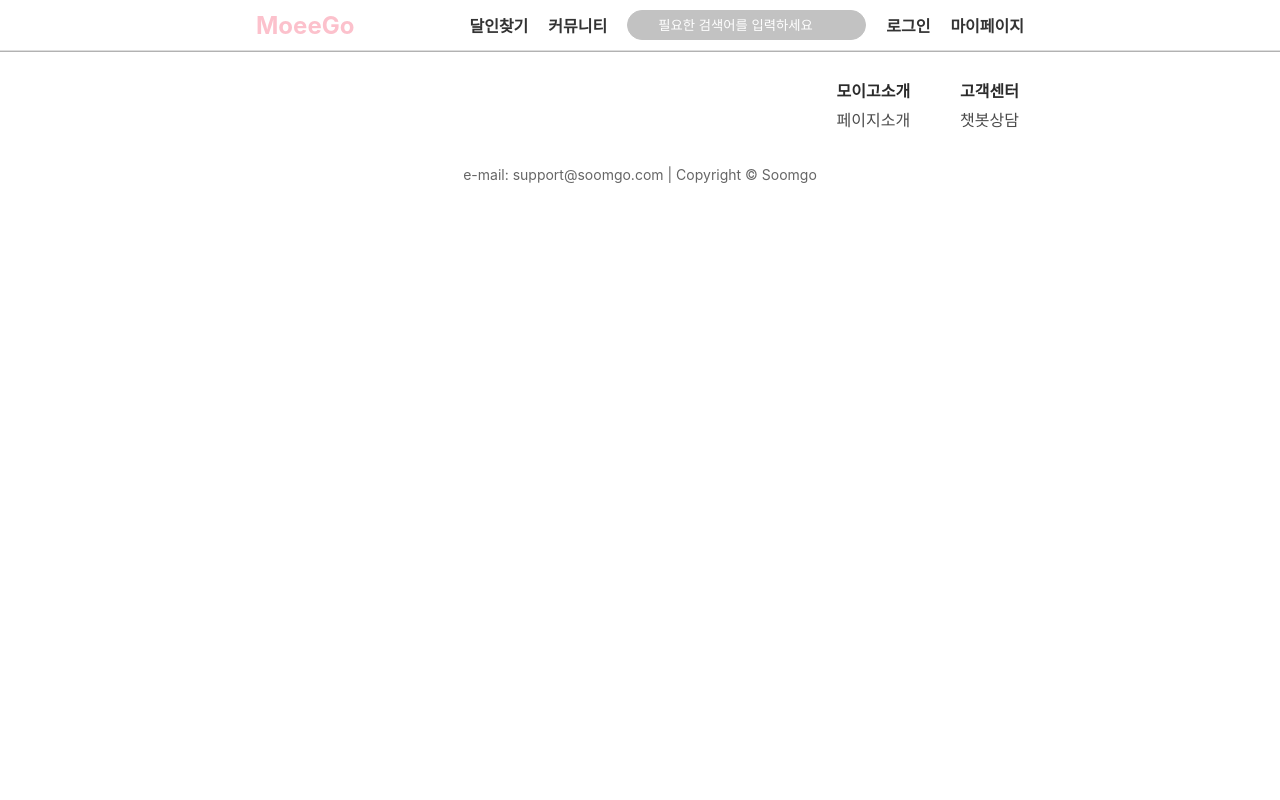
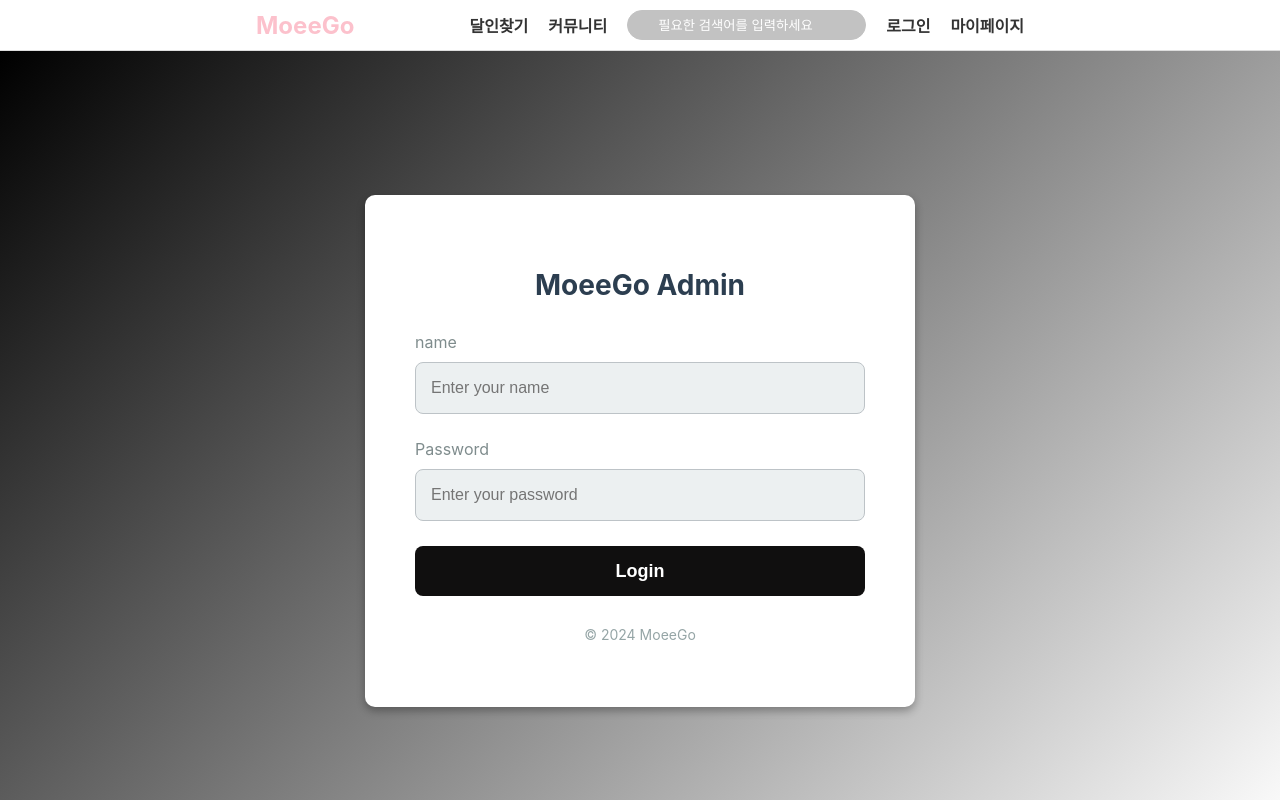
Before and after one commit to jaeheoon/moeego_client, a React (Vite) app: page /admin/Login in a window 1280 px wide. Shown: the top 800 px of the page. Built offline with nearby package versions, Linux system fonts and the light colour scheme.

Commit message:
[FE] Feat: 관리자 로그인 페이지 구현 (#48)

```diff
--- a/src/App.jsx
+++ b/src/App.jsx
@@ -50,6 +50,7 @@
 import EventUpdate from "./components/admin/EventUpdate.jsx";
 import ProReview from "./components/Pro/ProReview.jsx";
 import ProInfo from "./components/Pro/ProInfo.jsx";
+import AdminLogin from "./components/admin/AdminLogin.jsx";
 
 
 const App = () => {
@@ -117,7 +118,7 @@
             <Route path="/admin/EventList" element={<EventList />} />
             <Route path="/admin/EventWrite" element={<EventWrite />} />
             <Route path="/admin/EventUpdate" element={<EventUpdate />} />
-
+            <Route path="/admin/Login" element={<AdminLogin />}/>
 
             <Route path="/ProRequest" element={<ProRequest />} />
 
--- /dev/null
+++ b/src/components/admin/AdminLogin.jsx
@@ -0,0 +1,34 @@
+import React from 'react';
+import '../../css/admin/AdminLogin.css';
+
+const AdminLogin = () => {
+    return (
+        <div className="adminLogin-container">
+            <div className="adminLogin-wrapper">
+                <h2>MoeeGo Admin</h2>
+                <form className="adminLogin-form">
+                    <div className="adminLogin-form-group">
+                        <label>name</label>
+                        <input
+                            type="text"
+                            placeholder="Enter your name"
+                            className="adminLogin-input"
+                        />
+                    </div>
+                    <div className="adminLogin-form-group">
+                        <label>Password</label>
+                        <input
+                            type="password"
+                            placeholder="Enter your password"
+                            className="adminLogin-input"
+                        />
+                    </div>
+                    <button type="submit" className="adminLogin-login-btn">Login</button>
+                </form>
+                <p className="adminLogin-footer">© 2024 MoeeGo</p>
+            </div>
+        </div>
+    );
+};
+
+export default AdminLogin;
--- /dev/null
+++ b/src/css/admin/AdminLogin.css
@@ -0,0 +1,82 @@
+.adminLogin-container {
+    height: 100vh;
+    display: flex;
+    justify-content: center;
+    align-items: center;
+    background: linear-gradient(135deg, #000000, #ffffff);
+}
+
+.adminLogin-wrapper {
+    background: white;
+    border-radius: 10px;
+    box-shadow: 0 4px 8px rgba(0, 0, 0, 0.3);
+    padding: 50px;
+    width: 100%;
+    max-width: 450px;
+    text-align: center;
+}
+
+.adminLogin-wrapper h2 {
+    font-size: 28px;
+    color: #2c3e50;
+    margin-bottom: 30px;
+}
+
+.adminLogin-form {
+    display: flex;
+    flex-direction: column;
+    gap: 25px;
+}
+
+.adminLogin-form-group {
+    display: flex;
+    flex-direction: column;
+    text-align: left;
+}
+
+.adminLogin-form-group label {
+    font-size: 16px;
+    color: #7f8c8d;
+    margin-bottom: 10px;
+}
+
+.adminLogin-form-group input {
+    height: 50px;
+    padding: 0 15px;
+    font-size: 16px;
+    border: 1px solid #bdc3c7;
+    border-radius: 8px;
+    transition: all 0.3s ease;
+    background: #ecf0f1;
+    color: #2c3e50;
+}
+
+.adminLogin-form-group input:focus {
+    border-color: #000000;
+    box-shadow: 0 0 6px rgba(145, 145, 145, 0.5);
+    outline: none;
+    background: #ffffff;
+}
+
+.adminLogin-login-btn {
+    height: 50px;
+    font-size: 18px;
+    background: #100f0f;
+    color: white;
+    font-weight: bold;
+    border: none;
+    border-radius: 8px;
+    cursor: pointer;
+    transition: all 0.3s ease;
+}
+
+.adminLogin-login-btn:hover {
+    background: #e6e6e6;
+    color: black;
+}
+
+.adminLogin-footer {
+    font-size: 14px;
+    color: #95a5a6;
+    margin-top: 30px;
+}
```
Also changed, not shown: src/components/admin/DashBoard.jsx (line endings or trailing spaces).
